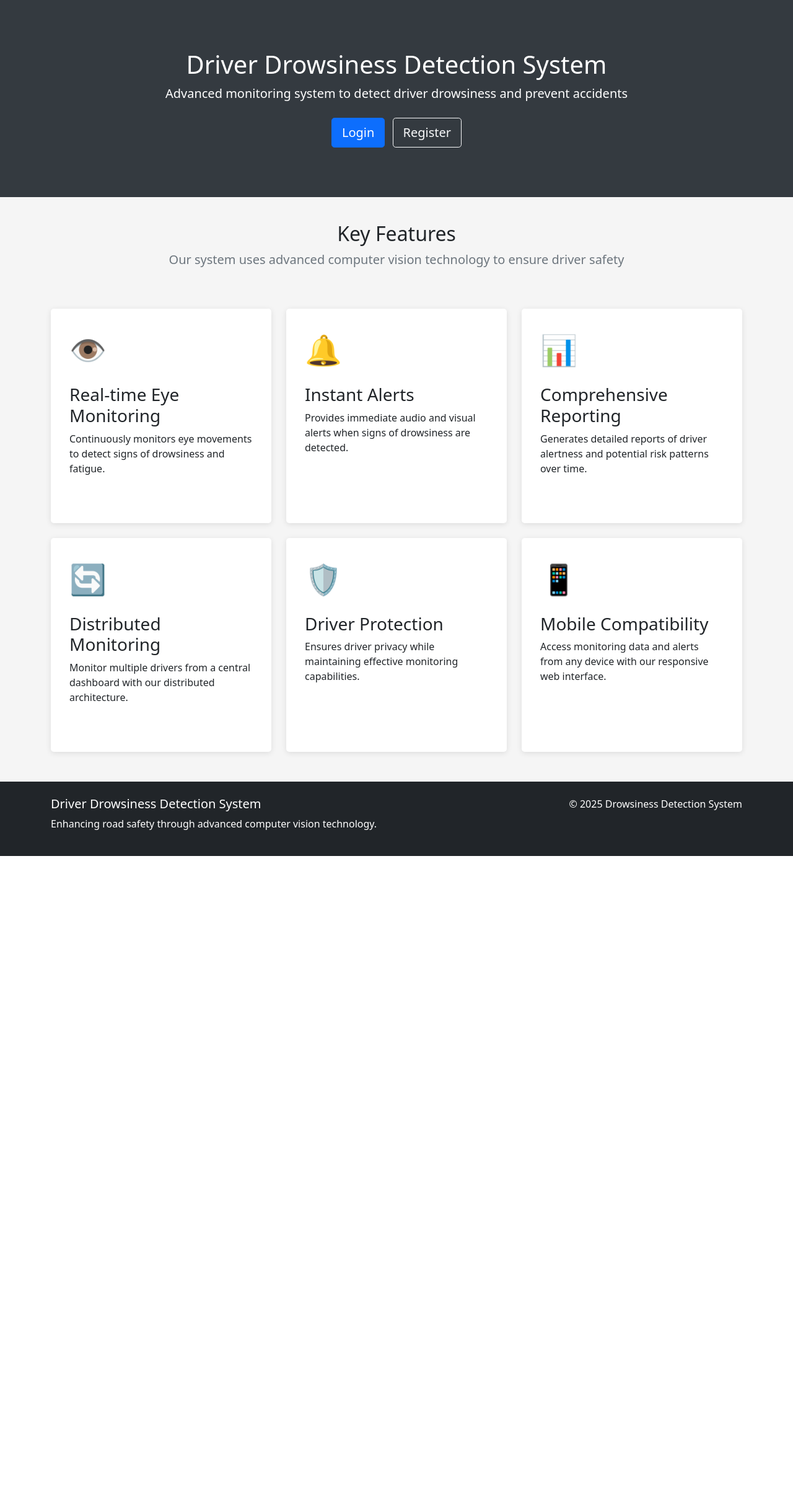
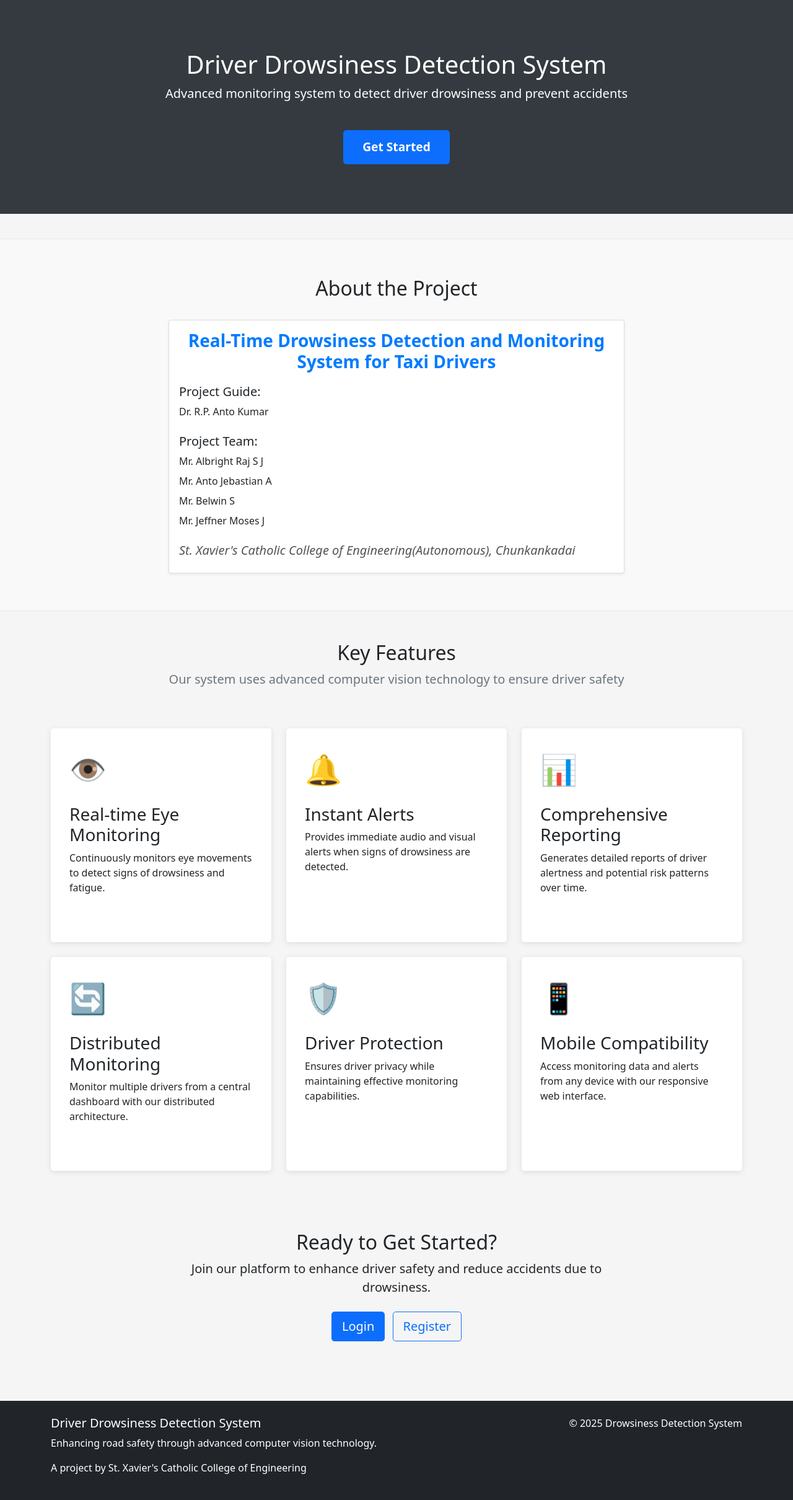
Before and after one commit to albrightraj2021/wakey-beta, a Flask app: page / in a window 1280 px wide. Shown: the part 56-2476 px from the top of the page at 62% size. Before the commit the page ends 1437 px from the top, so only its background shows below. Run offline with Flask 3, Linux system fonts and the light colour scheme.

Commit message:
Update database connection settings and enhance index.html with project details and styling

```diff
--- a/server/app.py
+++ b/server/app.py
@@ -26,10 +26,10 @@ app.secret_key = 'drowsiness_detection_secret_key'
 # Database connection
 def get_db_connection():
     return mysql.connector.connect(
-        host="sql12.freesqldatabase.com	",
-        user="sql12772041",
-        password="8QKhNixehE",
-        database="sql12772041"
+        host="localhost",
+        user="root",
+        password="root",
+        database="distracted_driver"
     )
 
 def ensure_columns_exist():
--- a/server/templates/index.html
+++ b/server/templates/index.html
@@ -33,6 +33,31 @@
             margin-bottom: 20px;
             color: #007bff;
         }
+        .about-section {
+            background-color: #f9f9f9;
+            padding: 60px 0;
+            border-top: 1px solid #e9e9e9;
+            border-bottom: 1px solid #e9e9e9;
+        }
+        .team-member {
+            margin-bottom: 8px;
+        }
+        .project-title {
+            font-weight: bold;
+            margin-bottom: 20px;
+            color: #007bff;
+        }
+        .college-name {
+            font-style: italic;
+            color: #555;
+            margin-top: 10px;
+        }
+        .get-started-btn {
+            padding: 12px 30px;
+            font-size: 1.2rem;
+            font-weight: 600;
+            margin-top: 20px;
+        }
     </style>
 </head>
 <body>
@@ -60,14 +85,47 @@
             <h1>Driver Drowsiness Detection System</h1>
             <p class="lead">Advanced monitoring system to detect driver drowsiness and prevent accidents</p>
             <div class="mt-4">
-                <a href="/login" class="btn btn-primary btn-lg me-2">Login</a>
-                <a href="/register" class="btn btn-outline-light btn-lg">Register</a>
+                <a href="#get-started" class="btn btn-primary btn-lg get-started-btn">Get Started</a>
+            </div>
+        </div>
+    </section>
+
+    <!-- New About Project Section -->
+    <section class="about-section" id="about">
+        <div class="container">
+            <div class="row">
+                <div class="col-12 text-center mb-4">
+                    <h2>About the Project</h2>
+                </div>
+            </div>
+            <div class="row">
+                <div class="col-lg-8 mx-auto">
+                    <div class="card shadow-sm">
+                        <div class="card-body">
+                            <h3 class="project-title text-center">Real-Time Drowsiness Detection and Monitoring System for Taxi Drivers</h3>
+                            <div class="mb-4">
+                                <h5>Project Guide:</h5>
+                                <p>Dr. R.P. Anto Kumar</p>
+                            </div>
+                            <div class="mb-4">
+                                <h5>Project Team:</h5>
+                                <p class="team-member">Mr. Albright Raj S J</p>
+                                <p class="team-member">Mr. Anto Jebastian A</p>
+                                <p class="team-member">Mr. Belwin S</p>
+                                <p class="team-member">Mr. Jeffner Moses J</p>
+                            </div>
+                            <div>
+                                <h5 class="college-name">St. Xavier's Catholic College of Engineering(Autonomous), Chunkankadai</h5>
+                            </div>
+                        </div>
+                    </div>
+                </div>
             </div>
         </div>
     </section>
 
     <div class="container">
-        <div class="row mb-5">
+        <div class="row mb-5 mt-5">
             <div class="col-12 text-center">
                 <h2>Key Features</h2>
                 <p class="lead text-muted">Our system uses advanced computer vision technology to ensure driver safety</p>
@@ -121,6 +179,18 @@
                 </div>
             </div>
         </div>
+
+        <!-- Get Started Section -->
+        <div class="row my-5 py-5 text-center" id="get-started">
+            <div class="col-lg-8 mx-auto">
+                <h2>Ready to Get Started?</h2>
+                <p class="lead">Join our platform to enhance driver safety and reduce accidents due to drowsiness.</p>
+                <div class="mt-4">
+                    <a href="/login" class="btn btn-primary btn-lg me-2">Login</a>
+                    <a href="/register" class="btn btn-outline-primary btn-lg">Register</a>
+                </div>
+            </div>
+        </div>
     </div>
 
     <footer class="bg-dark text-white py-4 mt-5">
@@ -129,6 +199,7 @@
                 <div class="col-md-6">
                     <h5>Driver Drowsiness Detection System</h5>
                     <p>Enhancing road safety through advanced computer vision technology.</p>
+                    <p class="mt-2">A project by St. Xavier's Catholic College of Engineering</p>
                 </div>
                 <div class="col-md-6 text-md-end">
                     <p>&copy; 2025 Drowsiness Detection System</p>
```
